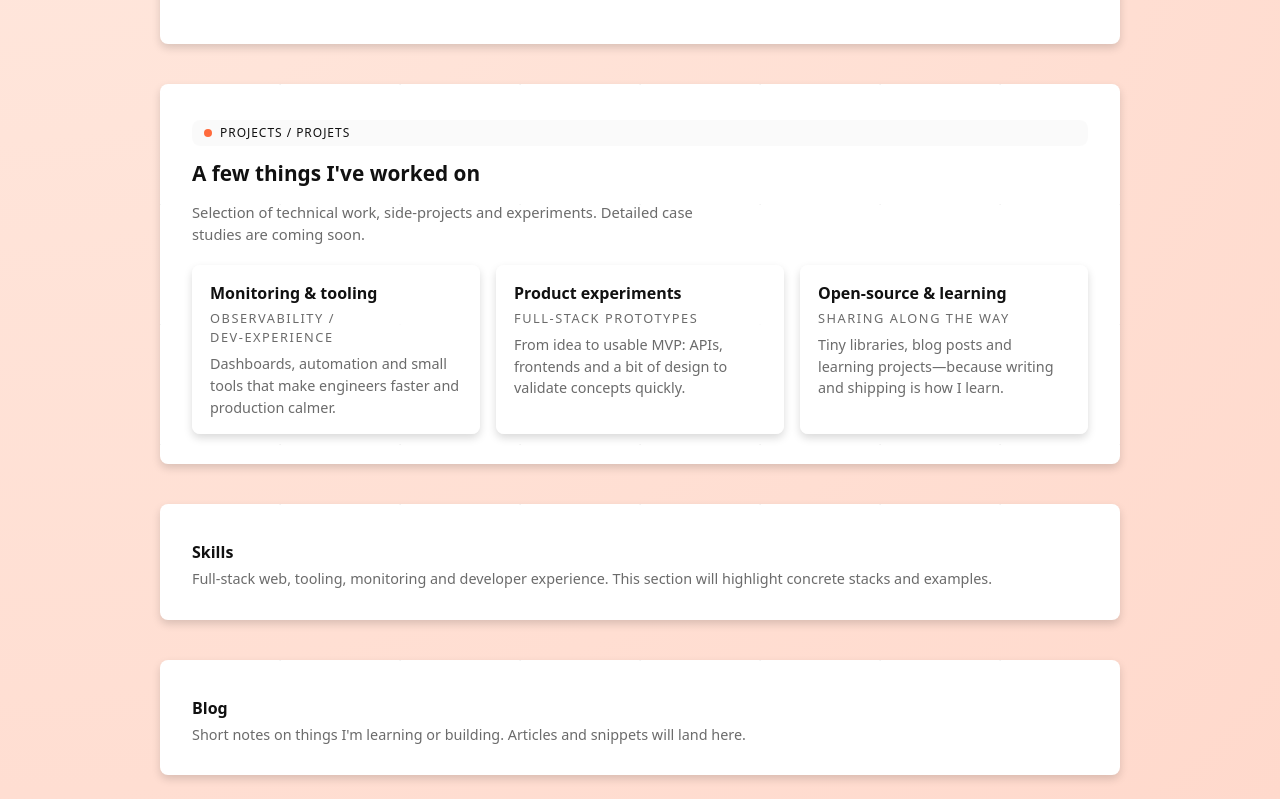
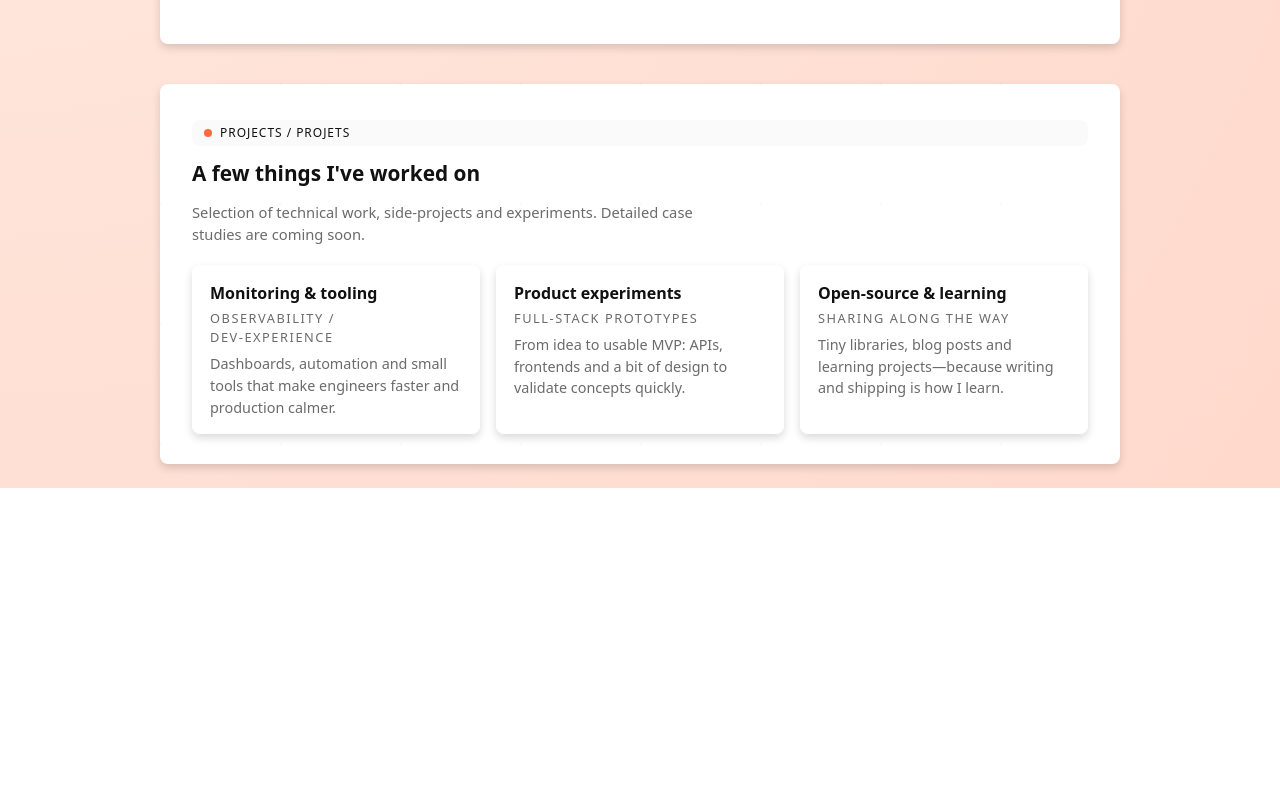
Before and after one commit to yfuks/yfuks.github.io, a React (Vite) app: page / in a window 1280 px wide. Shown: the part 418-1217 px from the top of the page. After the commit the page ends 906 px from the top, so only its background shows below. Built offline with nearby package versions, Linux system fonts and the light colour scheme.

Commit message:
Remove Skills and Blog sections from App component and associated CSS styles for a cleaner layout. This update streamlines the design by eliminating unnecessary content.

```diff
--- a/src/App.tsx
+++ b/src/App.tsx
@@ -50,8 +50,6 @@ function App() {
               <nav className="top-bar-nav" aria-label="Main">
                 <Link href="#about" className="top-bar-link">About</Link>
                 <Link href="#projects" className="top-bar-link">Portfolio</Link>
-                <Link href="#skills" className="top-bar-link">Skills</Link>
-                <Link href="#blog" className="top-bar-link">Blog</Link>
               </nav>
               <a href="/resume/" className="btn btn--primary top-bar-resume">
                 My resume
@@ -110,27 +108,6 @@ function App() {
               </div>
             </section>
           </Card>
-
-          {/* Simple placeholders so top links scroll somewhere */}
-          <Card aria-label="Skills">
-            <section id="skills" className="meta-section">
-              <h2 className="meta-title">Skills</h2>
-              <p className="meta-body">
-                Full‑stack web, tooling, monitoring and developer experience. This section will
-                highlight concrete stacks and examples.
-              </p>
-            </section>
-          </Card>
-
-          <Card aria-label="Blog">
-            <section id="blog" className="meta-section">
-              <h2 className="meta-title">Blog</h2>
-              <p className="meta-body">
-                Short notes on things I&apos;m learning or building. Articles and snippets will
-                land here.
-              </p>
-            </section>
-          </Card>
         </div>
       </Section>
     </main>
--- a/src/index.css
+++ b/src/index.css
@@ -276,8 +276,7 @@ main {
   scroll-margin-top: 32px;
 }
 
-.projects-section,
-.meta-section {
+.projects-section {
   scroll-margin-top: 72px;
 }
 
@@ -342,22 +341,6 @@ main {
   color: var(--color-text-muted);
 }
 
-/* Meta sections (skills, blog) */
-.meta-section {
-  padding: 0;
-}
-
-.meta-title {
-  margin: 0 0 4px;
-  font-size: 1rem;
-}
-
-.meta-body {
-  margin: 0;
-  font-size: 0.9rem;
-  color: var(--color-text-muted);
-}
-
 @media (min-width: 720px) {
   .top-bar {
     margin-bottom: 4px;
```
